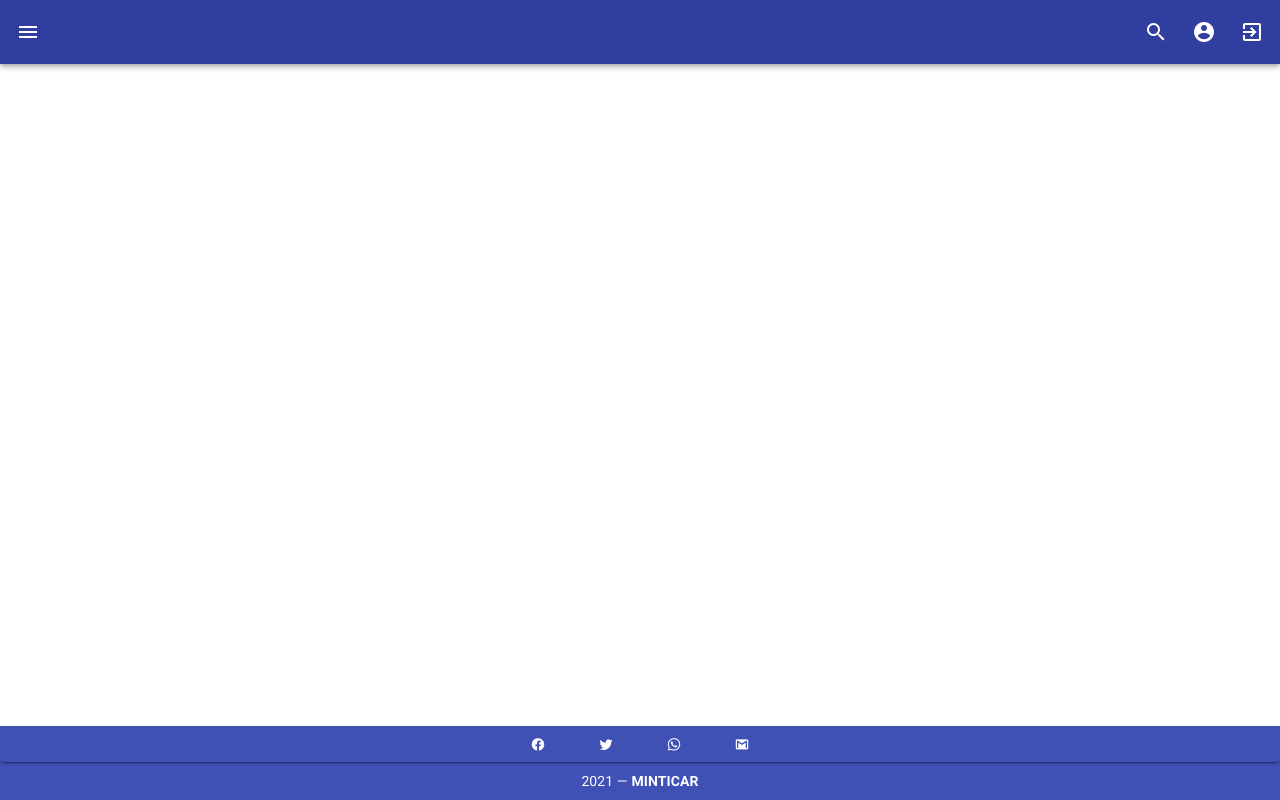
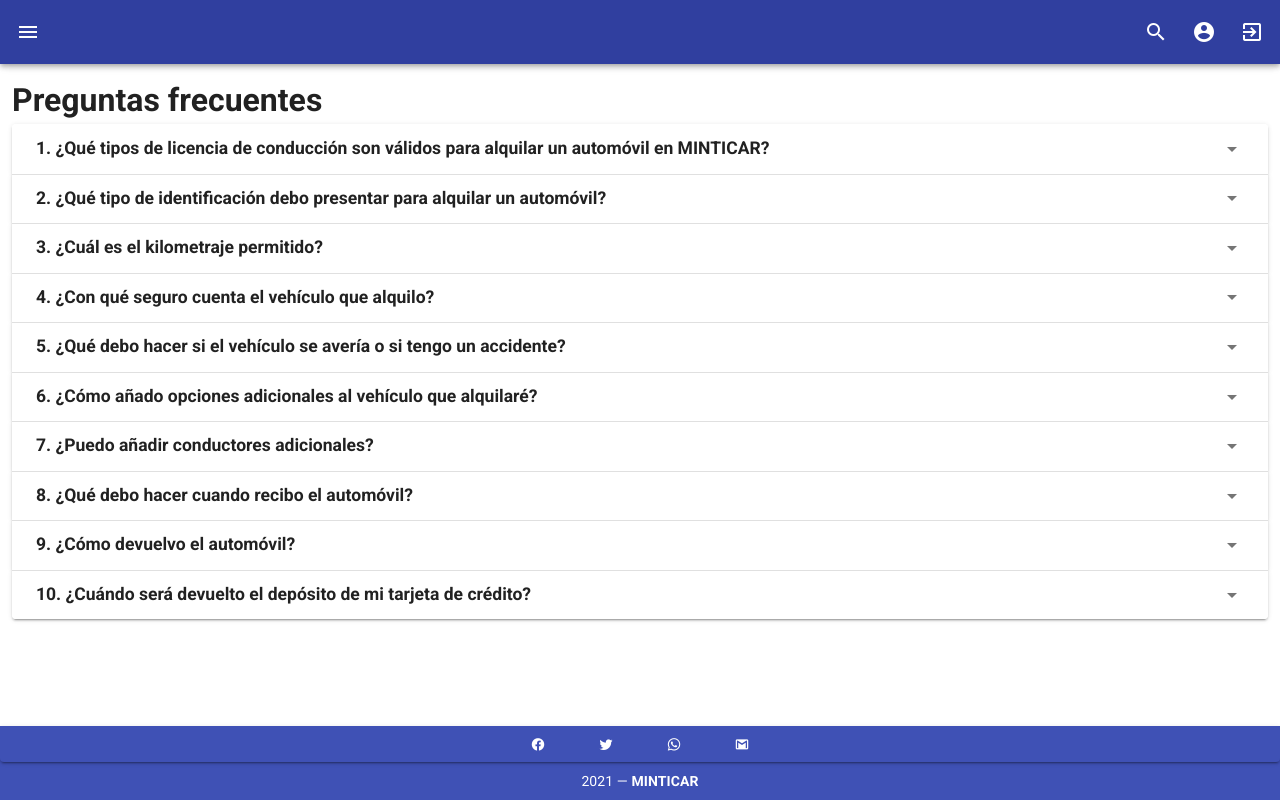
Before and after one commit to JAGamarra/proyecto_ciclo3_misiontic2022, a Vue app in the folder esqueletovue/: page /faq in a window 1280 px wide. Built offline with nearby package versions, Linux system fonts and the light colour scheme.

Commit message:
Login y FAQ

```diff
--- a/esqueletovue/src/components/MenuLateral.vue
+++ b/esqueletovue/src/components/MenuLateral.vue
@@ -86,7 +86,7 @@ export default {
             { title: 'Catálogo', icon: 'mdi-help-box' ,path:''},
             { title: 'Reserva', icon: 'mdi-help-box' ,path:''},
             { title: 'Equipo', icon: 'mdi-help-box' ,path:''},
-            { title: 'FAQ', icon: 'mdi-help-box' ,path:''},
+            { title: 'FAQ', icon: 'mdi-help-box' ,path:'/faq'},
             { title: 'PQRS', icon: 'mdi-help-box' ,path:''},
         ],
         /* right: null, */
--- a/esqueletovue/src/components/MenuSuperior.vue
+++ b/esqueletovue/src/components/MenuSuperior.vue
@@ -11,8 +11,8 @@
         <v-icon>mdi-magnify</v-icon>
       </v-btn>
 
-      <v-btn icon>
-        <v-icon>mdi-account-circle</v-icon>
+      <v-btn icon to="/login">
+          <v-icon>mdi-account-circle</v-icon>
       </v-btn>
 
       <v-btn icon>
--- a/esqueletovue/src/router/index.js
+++ b/esqueletovue/src/router/index.js
@@ -12,7 +12,17 @@ const routes = [
   },
 
    /*------------------------  todos los roles----------------------- */
+   {
+    path: '/faq',
+    name: 'faq',
+     component: () => import('../views/FAQ.vue')
+  } ,
 
+  {
+    path: '/login',
+    name: 'login',
+     component: () => import('../views/Login.vue')
+  } ,
 
 
   /* ----------------------administrador---------------------------- */
--- a/esqueletovue/src/views/FAQ.vue
+++ b/esqueletovue/src/views/FAQ.vue
@@ -0,0 +1,217 @@
+<template>
+  <div>
+    <h1>
+      Preguntas frecuentes
+    </h1>
+    <v-expansion-panels class="mb-6">
+      <v-expansion-panel>
+        <v-expansion-panel-header expand-icon="mdi-menu-down">
+          <h3>
+            1. ¿Qué tipos de licencia de conducción son válidos para alquilar un automóvil en
+            MINTICAR?
+          </h3>
+        </v-expansion-panel-header>
+        <v-expansion-panel-content>
+          Una licencia de conducir colombiana será requerida, mínimo categoría
+          B2. Las licencias de conducir provisionales (o de aprendizaje) no son
+          aceptadas para el alquiler. <br />Para el caso de ciudadanos
+          extranjeros, los requisitos dependerán del país de donde el visitante
+          provenga. <br />En cualquier caso, cualquier persona que se encuentre
+          en el territorio nacional colombiano por un término superior a seis
+          meses, deberá contar con una licencia de conducir expedida en Colombia
+          por un organismo de tránsito competente.
+        </v-expansion-panel-content>
+      </v-expansion-panel>
+      <!-- </v-expansion-panels>
+    <v-expansion-panels class="mb-6"> -->
+      <v-expansion-panel>
+        <v-expansion-panel-header expand-icon="mdi-menu-down">
+          <h3>
+            2. ¿Qué tipo de identificación debo presentar para alquilar un
+            automóvil?
+          </h3>
+          <!-- <template v-slot:actions>
+            <v-icon color="primary">
+              $expand
+            </v-icon>
+          </template> -->
+        </v-expansion-panel-header>
+        <v-expansion-panel-content>
+          El conductor principal debe presentar la siguiente documentación a su
+          nombre:<br />
+          * Cédula de ciudadanía colombiana o pasaporte extranjero con vigencia
+          mínima de seis meses posteriores al fin del período por el cual planea
+          alquilar el vehículo.<br />
+          * Una tarjeta de crédito con crédito suficiente para cubrir el
+          depósito para el vehículo. * Una licencia completa de conducir, de
+          categoría mínimo B2.<br />
+          * La reserva electrónica que previamente tramitó en nuestra aplicación
+          web.
+        </v-expansion-panel-content>
+      </v-expansion-panel>
+
+      <v-expansion-panel>
+        <v-expansion-panel-header expand-icon="mdi-menu-down">
+          <h3>
+            3. ¿Cuál es el kilometraje permitido?
+          </h3>
+          <!-- <template v-slot:actions>
+            <v-icon color="teal">
+              mdi-check
+            </v-icon>
+          </template> -->
+        </v-expansion-panel-header>
+        <v-expansion-panel-content>
+          A menos que su contrato estipule algo diferente, el kilometraje
+          permitido es de 300 km por día.
+        </v-expansion-panel-content>
+      </v-expansion-panel>
+
+      <v-expansion-panel>
+        <v-expansion-panel-header expand-icon="mdi-menu-down">
+          <h3>
+            4. ¿Con qué seguro cuenta el vehículo que alquilo?
+          </h3>
+          <!-- <template v-slot:actions>
+            <v-icon color="teal">
+              mdi-alert-circle
+            </v-icon>
+          </template> -->
+        </v-expansion-panel-header>
+        <v-expansion-panel-content>
+          Todos nuestros vehículos cuentan con SOAT, el cual es obligatorio para
+          todos los vehículos que circulan por el territorio colombiano. Además
+          un seguro todo riesgo, con cubrimientos superiores al promedio y
+          cubrimiento en todo el territorio nacional.
+        </v-expansion-panel-content>
+      </v-expansion-panel>
+      <v-expansion-panel>
+        <v-expansion-panel-header expand-icon="mdi-menu-down">
+          <h3>
+            5. ¿Qué debo hacer si el vehículo se avería o si tengo un accidente?
+          </h3>
+          <!-- <template v-slot:actions>
+            <v-icon color="teal">
+              mdi-check
+            </v-icon>
+          </template> -->
+        </v-expansion-panel-header>
+        <v-expansion-panel-content>
+          En caso de avería o accidente, comuníquese inmediatamente a nuestra
+          línea de emergencias 24/7 01800099999. Uno de nuestros operadores lo
+          guiará para superar de la mejor manera y en el menor tiempo posible el
+          inconveniente presentado. En caso de accidente, además, recomendamos
+          llamar también a la línea de la Policía Nacional 123 e informar acerca
+          de lo ocurrido.
+        </v-expansion-panel-content>
+      </v-expansion-panel>
+
+      <v-expansion-panel>
+        <v-expansion-panel-header expand-icon="mdi-menu-down">
+          <h3>
+            6. ¿Cómo añado opciones adicionales al vehículo que alquilaré?
+          </h3>
+          <!-- <template v-slot:actions>
+            <v-icon color="teal">
+              mdi-check
+            </v-icon>
+          </template> -->
+        </v-expansion-panel-header>
+        <v-expansion-panel-content>
+          En la página de reserva encontrará las opciones disponibles para cada
+          uno de nuestros vehículos, las cuales podrá seleccionar allí mismo y
+          el sistema le indicará el costo adicional, si lo hubiese, que dicha
+          opción implicaría.
+        </v-expansion-panel-content>
+      </v-expansion-panel>
+
+      <v-expansion-panel>
+        <v-expansion-panel-header expand-icon="mdi-menu-down">
+          <h3>
+            7. ¿Puedo añadir conductores adicionales?
+          </h3>
+          <!-- <template v-slot:actions>
+            <v-icon color="teal">
+              mdi-check
+            </v-icon>
+          </template> -->
+        </v-expansion-panel-header>
+        <v-expansion-panel-content>
+          Es posible añadir conductores adicionales a su vehículo, siempre y
+          cuando cuenten con todos los requisitos en lo referente a
+          documentación y edad. El conductor o conductores adicionales deberán
+          quedar registrados al momento de registrar el contrato de alquiler.
+        </v-expansion-panel-content>
+      </v-expansion-panel>
+
+      <v-expansion-panel>
+        <v-expansion-panel-header expand-icon="mdi-menu-down">
+          <h3>
+            8. ¿Qué debo hacer cuando recibo el automóvil?
+          </h3>
+          <!-- <template v-slot:actions>
+            <v-icon color="teal">
+              mdi-check
+            </v-icon>
+          </template> -->
+        </v-expansion-panel-header>
+        <v-expansion-panel-content>
+          *Revisar el vehículo, tanto interna como externamente. En caso de
+          encontrar algún daño, infórmelo inmediatamente al representante de la
+          compañía y solicite dejar registro por escrito del hallazgo.<br />
+          *Comprobar si utiliza gasolina o diésel.<br />
+          *Revisar el indicador de nivel de combustible. Nuestros vehículos se
+          entregan con tanque lleno, y de igual manera deben ser devueltos.<br />
+          *Ajuste los asientos y espejos, de tal manera que sea seguro y
+          confortable para ud y sus acompañantes.
+        </v-expansion-panel-content>
+      </v-expansion-panel>
+
+      <v-expansion-panel>
+        <v-expansion-panel-header expand-icon="mdi-menu-down">
+          <h3>
+            9. ¿Cómo devuelvo el automóvil?
+          </h3>
+          <!-- <template v-slot:actions>
+            <v-icon color="teal">
+              mdi-check
+            </v-icon>
+          </template> -->
+        </v-expansion-panel-header>
+        <v-expansion-panel-content>
+          En su contrato estará especificada la hora exacta de entrega del
+          coche. El vehículo será revisado cuando lo devuelva, por eso le
+          recomendamos tener en cuenta el tiempo adicional que este
+          procedimiento adicional puede tomar. Una vez revisado y revisado a
+          conformidad, un representante de nuestra compañía le entregará el
+          documento de recibo, el cual recomendamos guardar.
+        </v-expansion-panel-content>
+      </v-expansion-panel>
+
+      <v-expansion-panel>
+        <v-expansion-panel-header expand-icon="mdi-menu-down">
+          <h3>
+            10. ¿Cuándo será devuelto el depósito de mi tarjeta de crédito?
+          </h3>
+          <!-- <template v-slot:actions>
+            <v-icon color="teal">
+              mdi-check
+            </v-icon>
+          </template> -->
+        </v-expansion-panel-header>
+        <v-expansion-panel-content>
+          Tan pronto haga devolución del coche sin novedad, el depósito de
+          garantía será desbloqueada de su tarjeta de crédito. Esta operación
+          normalmente toma entre 7 y 21 días hábiles. Puede contactar a su banco
+          para obtener información más precisa.
+        </v-expansion-panel-content>
+      </v-expansion-panel>
+    </v-expansion-panels>
+  </div>
+</template>
+
+<script>
+export default {};
+</script>
+
+<style></style>
--- a/esqueletovue/src/views/Login.vue
+++ b/esqueletovue/src/views/Login.vue
@@ -0,0 +1,38 @@
+<template>
+	<v-app>
+		<v-card width="400" class="mx-auto mt-5">
+			<v-card-title>
+				<h1 class="display-1">Autenticación</h1>
+			</v-card-title>
+			<v-card-text>
+				<v-form>
+					<v-text-field label="Usuario" prepend-icon="mdi-account-circle" />
+					<v-text-field
+						:type="showPassword ? 'text' : 'password'"
+						label="Contraseña"
+						prepend-icon="mdi-lock"
+						:append-icon="showPassword ? 'mdi-eye' : 'mdi-eye-off'"
+						@click:append="showPassword = !showPassword"
+					/>
+				</v-form>
+			</v-card-text>
+			<v-divider></v-divider>
+			<v-card-actions>
+				<v-btn color="success">Registrarse</v-btn>
+				<v-spacer></v-spacer>
+				<v-btn color="info">Ingresar</v-btn>
+			</v-card-actions>
+		</v-card>
+	</v-app>
+</template>
+
+<script>
+export default {
+	name: 'App',
+	data() {
+		return {
+			showPassword: false
+		}
+	}
+}
+</script>
```
